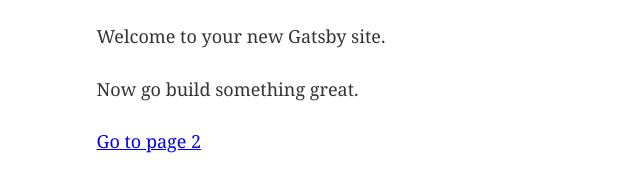
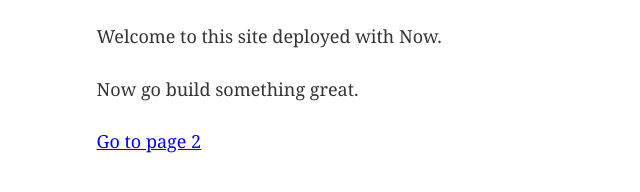
Before and after one commit to attfarhan/gatsby-now, a Gatsby site: page / in a window 1280 px wide. Shown: the part 170-362 px from the top of the page, 83-723 px from the left. Built offline with nearby package versions, Linux system fonts and the light colour scheme; Gatsby itself is replaced by a stand-in of ours.

Commit message:
Now (#4)
* Now

* Edit

```diff
--- a/src/pages/index.js
+++ b/src/pages/index.js
@@ -6,7 +6,7 @@
 const IndexPage = () => (
   <Layout>
     <h1>Hi people</h1>
-    <p>Welcome to your new Gatsby site.</p>
+    <p>Welcome to this site deployed with Now.</p>
     <p>Now go build something great.</p>
     <Link to="/page-2/">Go to page 2</Link>
   </Layout>
```
